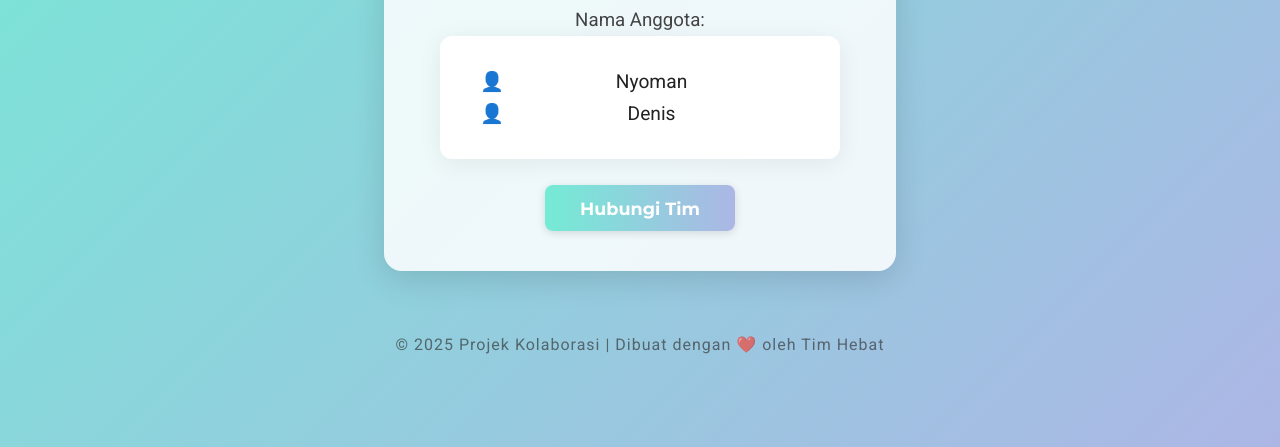
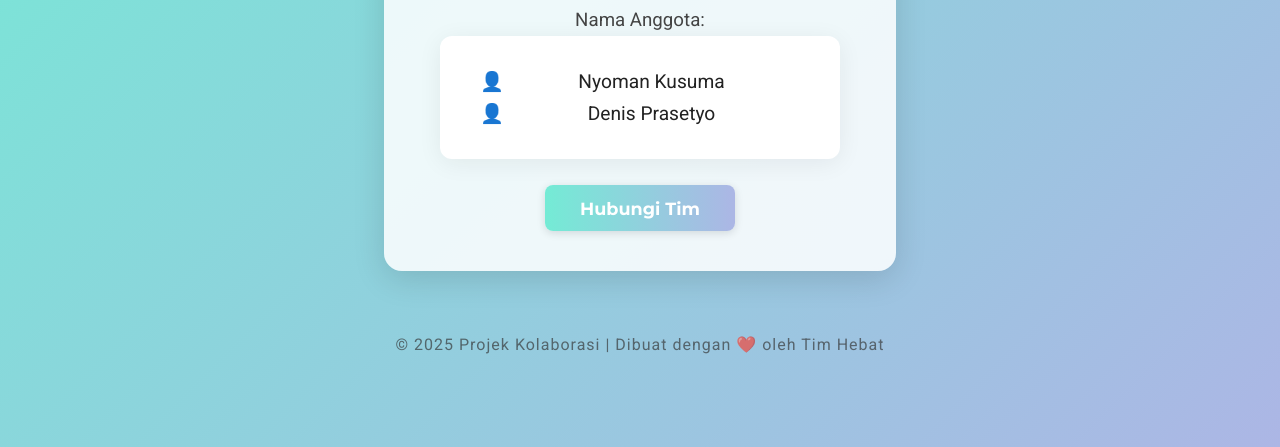
Before and after one commit to knyoman/BelajarKolaborasiAntarTim, a plain HTML site: page index.html in a window 1280 px wide. Shown: the part 353-800 px from the top of the page. Drawn offline with Linux system fonts and the light colour scheme.

Commit message:
update nama lengkap

```diff
--- a/index.html
+++ b/index.html
@@ -133,8 +133,8 @@
         <h1>Projek Kolaborasi Antara Tim</h1>
         <h3>Nama Anggota:</h3>
         <ul>
-            <li>Nyoman</li>
-            <li>Denis</li>
+            <li>Nyoman Kusuma</li>
+            <li>Denis Prasetyo</li>
         </ul>
         <button class="btn" onclick="showAlert()">Hubungi Tim</button>
     </div>
```
